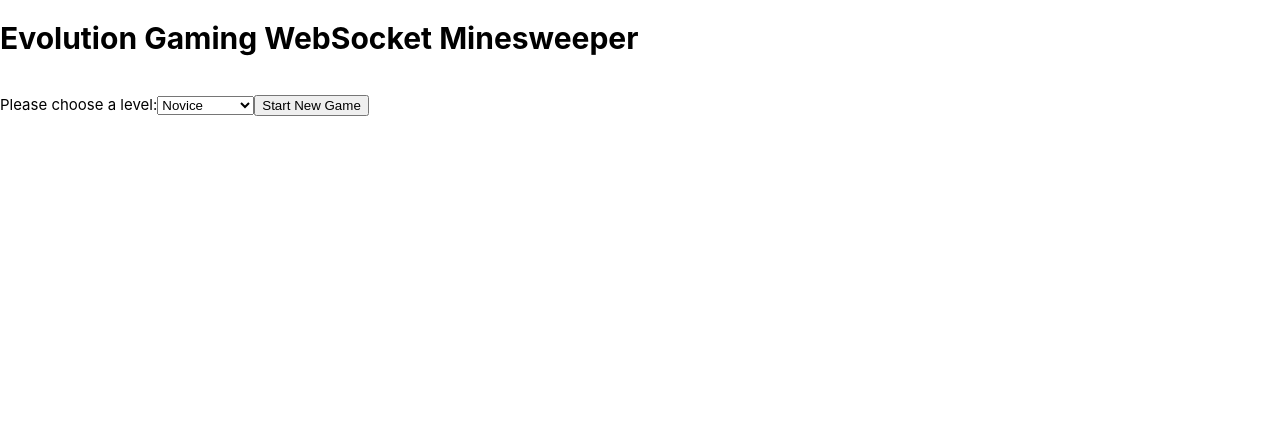
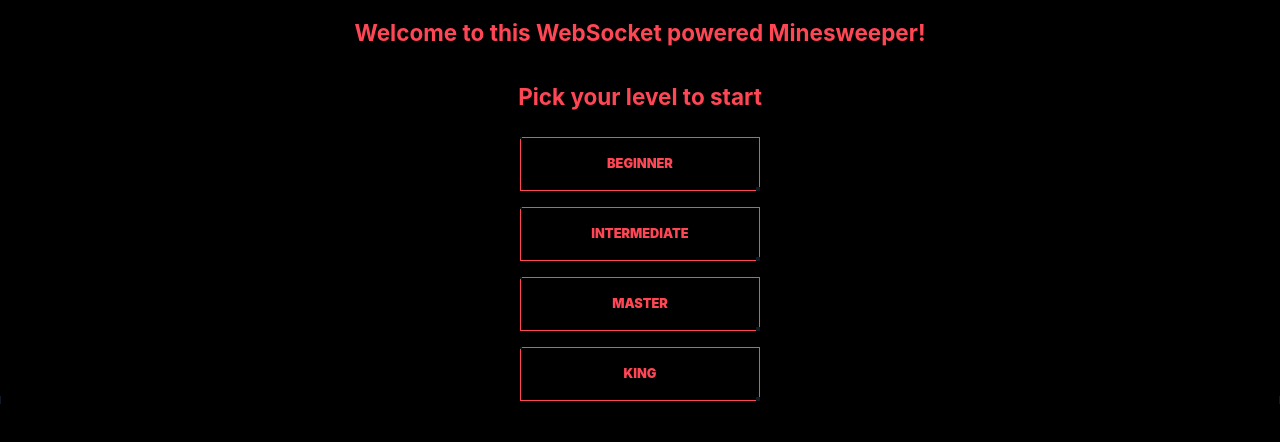
Before and after one commit to vbarzana/websocket-react-minesweeper, a React (Create React App) app: page / in a window 1280 px wide. Shown: the top 442 px of the page. Built offline with nearby package versions, Linux system fonts and the light colour scheme; no server answers.

Commit message:
Providing all explode effects (configurable) fixed layout problems

```diff
--- a/src/components/app/App.js
+++ b/src/components/app/App.js
@@ -1,11 +1,6 @@
 import React from 'react';
 import Game from '../game/game.component';
 
-const App = () => (
-  <div>
-    <h1>Evolution Gaming WebSocket Minesweeper</h1>
-    <Game />
-  </div>
-);
+const App = () => <Game />;
 
 export default App;
--- a/src/components/board/board.component.jsx
+++ b/src/components/board/board.component.jsx
@@ -1,7 +1,9 @@
 import React from 'react';
 
 import { BoardContainer } from './board.styles';
-import Button from '../button/button.component';
+import Cell from '../cell/cell.component';
+const CN_EXPLODE = 'explode';
+const EXPLODE_DURATION = 0.5;
 
 class Board extends React.Component {
   onButtonClick = (x, y) => {
@@ -9,7 +11,7 @@
   };
 
   render() {
-    const { squares } = this.props;
+    const { squares, gameOver } = this.props;
     if (!squares || squares.length === 0) {
       return null;
     }
@@ -21,15 +23,30 @@
         colSize = columns.length;
       }
       acc = acc.concat(
-        columns.map((cell, j) => (
-          <Button
+        columns.map((cell, j) => {
+          const isBomb = cell === '*';
+          if (isBomb) {
+            setTimeout(() => {
+              document
+                .getElementsByName('bomb')
+                .forEach(el => el.classList.remove(CN_EXPLODE));
+            }, EXPLODE_DURATION * 800);
+          }
+
+          return (
+            <Cell
               key={`${i}_${j}`}
               x={j}
               y={i}
+              style={gameOver ? { pointerEvents: 'none' } : {}}
+              explodeDuration={EXPLODE_DURATION}
+              name={isBomb ? 'bomb' : 'cell'}
+              className={isBomb ? CN_EXPLODE : ''}
               content={cell}
               onButtonClick={this.onButtonClick}
             />
-        ))
+          );
+        })
       );
       return acc;
     }, []);
--- a/src/components/button/button.component.jsx
+++ /dev/null
@@ -1,15 +0,0 @@
-import React from 'react';
-import { ButtonContainer } from './button.styles';
-
-const Button = ({ onButtonClick, x, y, ...props }) => {
-  return (
-    <ButtonContainer
-      {...props}
-      onClick={() => {
-        return onButtonClick(x, y);
-      }}
-    />
-  );
-};
-
-export default Button;
--- /dev/null
+++ b/src/components/cell/cell.component.jsx
@@ -0,0 +1,15 @@
+import React from 'react';
+import { CellContainer } from './cell.styles';
+
+const Cell = ({ onButtonClick, x, y, ...props }) => {
+  return (
+    <CellContainer
+      {...props}
+      onClick={() => {
+        return onButtonClick(x, y);
+      }}
+    />
+  );
+};
+
+export default Cell;
--- /dev/null
+++ b/src/components/cool-button/cool-button.component.jsx
@@ -0,0 +1,13 @@
+import React from 'react';
+import { CoolButtonContainer } from './cool-button.styles';
+
+const CoolButton = ({ text, onButtonClick}) => (
+  <CoolButtonContainer onClick={onButtonClick}>
+    <p>
+      <span className='bg'></span>
+      <span className='base'></span>
+      <span className='text'>{text}</span>
+    </p>
+  </CoolButtonContainer>
+);
+export default CoolButton;
--- /dev/null
+++ b/src/components/cool-button/cool-button.styles.jsx
@@ -0,0 +1,129 @@
+import styled from 'styled-components';
+
+const base = '#0f1923';
+const white = '#ece8e1';
+const pink = '#ff4655';
+const height = '54px';
+const transition = '0.3s ease-out all';
+
+export const CoolButtonContainer = styled.div`
+  width: 100%;
+  max-width: 240px;
+  height: ${height};
+  padding: 8px;
+  font-size: 0.8rem;
+  font-weight: 900;
+  color: ${pink};
+  text-align: center;
+  text-transform: uppercase;
+  text-decoration: none;
+  box-shadow: 0 0 0 1px inset rgba(${white}, 0.3);
+  cursor: pointer;
+
+  &.white:hover > p {
+    color: ${white};
+  }
+  &.white > p {
+    background: ${white};
+    color: ${base};
+    & span.base {
+      border: 1px solid transparent;
+    }
+  }
+  &.transparent:hover > p {
+    color: ${white};
+    & span.text {
+      box-shadow: 0 0 0 1px ${white};
+    }
+  }
+  &.transparent > p {
+    background: ${base};
+    color: ${white};
+    & span.base {
+      border: 1px solid ${white};
+    }
+  }
+  &:after,
+  &:before {
+    content: '';
+    width: 1px;
+    position: absolute;
+    height: 8px;
+    background: ${base};
+    left: 0;
+    top: 50%;
+    transform: translateY(-50%);
+  }
+  &:before {
+    right: 0;
+    left: initial;
+  }
+  & p {
+    margin: 0;
+    height: ${height};
+    line-height: ${height};
+    box-sizing: border-box;
+    z-index: 1;
+    left: 0;
+    width: 100%;
+    position: relative;
+    overflow: hidden;
+    & span.base {
+      box-sizing: border-box;
+      position: absolute;
+      z-index: 2;
+      width: 100%;
+      height: 100%;
+      left: 0;
+      border: 1px solid ${pink};
+      &:before {
+        content: '';
+        width: 2px;
+        height: 2px;
+        left: -1px;
+        top: -1px;
+        background: ${base};
+        position: absolute;
+        transition: ${transition};
+      }
+    }
+    & span.bg {
+      left: -5%;
+      position: absolute;
+      background: ${pink};
+      width: 0;
+      height: 100%;
+      z-index: 3;
+      transition: ${transition};
+      transform: skewX(-10deg);
+    }
+    & span.text {
+      z-index: 4;
+      width: 100%;
+      height: 100%;
+      position: absolute;
+      left: 0;
+      top: 0;
+      &:after {
+        content: '';
+        width: 4px;
+        height: 4px;
+        right: 0;
+        bottom: 0;
+        background: ${base};
+        position: absolute;
+        transition: ${transition};
+        z-index: 5;
+      }
+    }
+  }
+  &:hover {
+    color: ${white};
+    & span.bg {
+      width: 110%;
+    }
+    & span.text:after {
+      background: ${white};
+    }
+  }
+`;
--- a/src/components/game/game.component.jsx
+++ b/src/components/game/game.component.jsx
@@ -1,14 +1,26 @@
 import React from 'react';
 import Board from '../board/board.component';
-import './game.styles.scss';
+
+import {
+  BoardWrapperContainer,
+  BoardHeaderContainer,
+  BoardBodyContainer,
+  MessageContainer,
+  GameContainer,
+  MenuContainer
+} from './game.styles';
+
+import CoolButton from '../cool-button/cool-button.component';
+
 import WebSocketService from '../../services/WebSocketService';
 
 class Game extends React.Component {
+  currentLevel = 1;
+  gameStarted = false;
+
   state = {
     map: [],
-    gameOver: false,
-    currentLevel: '1',
-    gameStarted: false
+    gameOver: false
   };
 
   componentDidMount = () => {
@@ -55,7 +67,8 @@
 
   paintMap = data => {
     if (data.indexOf('Not started') >= 0) {
-      this.setState({ map: [], gameStarted: false });
+      this.gameStarted = false;
+      this.setState({ map: [] });
       return;
     }
     const map = data.trim().substr(5).split('\n');
@@ -76,7 +89,7 @@
       level = levelSelect.value;
       this.currentLevel = level;
     }
-    this.setState({ gameStarted: true });
+    this.gameStarted = true;
     this.connection.send(`new ${level}`);
     this.connection.send('map');
   };
@@ -87,43 +100,42 @@
   };
 
   exitGame = () => {
-    this.setState({ gameStarted: false });
+    this.gameStarted = false;
+    this.setState({ map: [] });
   };
 
   render() {
-    const { gameStarted, map, gameOver } = this.state;
+    const { map, gameOver } = this.state;
     return (
-      <div className='game-area'>
-        <span className='message' hidden={!gameOver}>
-          Game Over!
-        </span>
-        <br />
-        {gameStarted ? (
-          <div>
-            <button onClick={this.exitGame}>Exit game</button>
-            <button onClick={this.restartGame} hidden={!gameOver}>
-              Restart game
-            </button>
-            <br />
-            <Board squares={map} onButtonClick={this.onButtonClick} />
-          </div>
+      <GameContainer>
+        {this.gameStarted ? (
+          <BoardWrapperContainer>
+            <BoardHeaderContainer>
+              <button onClick={this.exitGame}>Main Menu</button>
+              <button onClick={this.restartGame} hidden={!gameOver}>
+                Restart game
+              </button>
+              <MessageContainer hidden={!gameOver}>Game Over!</MessageContainer>
+            </BoardHeaderContainer>
+            <BoardBodyContainer>
+              <Board
+                squares={map}
+                onButtonClick={this.onButtonClick}
+                gameOver={gameOver}
+              />
+            </BoardBodyContainer>
+          </BoardWrapperContainer>
         ) : (
-          <>
-            <label htmlFor='level'>Please choose a level:</label>
-            <select name='level' id='level'>
-              <option value='1' defaultValue>
-                Novice
-              </option>
-              <option value='2'>Intermediate</option>
-              <option value='3'>Expert</option>
-              <option value='4'>King</option>
-            </select>
-            <button className='start-game' onClick={this.startGame}>
-              Start New Game
-            </button>
-          </>
+          <MenuContainer>
+            <h2>Welcome to this WebSocket powered Minesweeper!</h2>
+            <h2>Pick your level to start</h2>
+            <CoolButton text='Beginner' onButtonClick={this.startGame} />
+            <CoolButton text='Intermediate' onButtonClick={this.startGame} />
+            <CoolButton text='Master' onButtonClick={this.startGame} />
+            <CoolButton text='King' onButtonClick={this.startGame} />
+          </MenuContainer>
         )}
-      </div>
+      </GameContainer>
     );
   }
 }
--- /dev/null
+++ b/src/components/game/game.styles.jsx
@@ -0,0 +1,52 @@
+import styled from 'styled-components';
+
+export const BoardWrapperContainer = styled.div`
+  border-radius: 10px;
+  display: flex;
+  flex-direction: column;
+  height: 100%;
+`;
+export const BoardHeaderContainer = styled.div`
+  background: #3e3e3e;
+  padding: 10px 20px;
+  border-bottom: 1px solid gray;
+  display: flex;
+  flex-direction: column;
+  align-items: center;
+
+  button {
+    color: #f44336;
+    font-weight: 600;
+    text-transform: uppercase;
+    cursor: pointer;
+  }
+`;
+
+export const BoardBodyContainer = styled.div`
+  border: 1px solid #3e3e3e;
+  padding: 2px;
+  background: #3e3e3e;
+`;
+
+export const GameContainer = styled.div`
+  display: flex;
+  justify-content: center;
+  align-items: center;
+`;
+
+export const MenuContainer = styled.div`
+  display: flex;
+  justify-content: center;
+  align-items: center;
+  flex-direction: column;
+  width: 50%;
+  min-width: 200px;
+  h2 {
+    color: #ff4655;
+  }
+`;
+
+export const MessageContainer = styled.span`
+  font-size: 1em;
+  color: orange;
+`;
--- a/src/components/game/game.styles.scss
+++ /dev/null
@@ -1,9 +0,0 @@
-.game-area {
-  input {
-    margin: 20px 5px 20px 0;
-  }
-  .message{
-    font-size: 1em;
-    color: orange;
-  }
-}
--- a/src/index.css
+++ b/src/index.css
@@ -1,4 +1,5 @@
 body {
+  background: black;
   margin: 0;
   font-family: -apple-system, BlinkMacSystemFont, 'Segoe UI', 'Roboto', 'Oxygen',
     'Ubuntu', 'Cantarell', 'Fira Sans', 'Droid Sans', 'Helvetica Neue',
@@ -7,8 +8,3 @@
   -moz-osx-font-smoothing: grayscale;
   font-size: 15px;
 }
-
-code {
-  font-family: source-code-pro, Menlo, Monaco, Consolas, 'Courier New',
-    monospace;
-}
```
Also changed, not shown: src/components/cell/cell.styles.jsx (renamed from src/components/button/button.styles.jsx, +25 -20 lines). Lines whose indentation alone changed are shown as unchanged.
